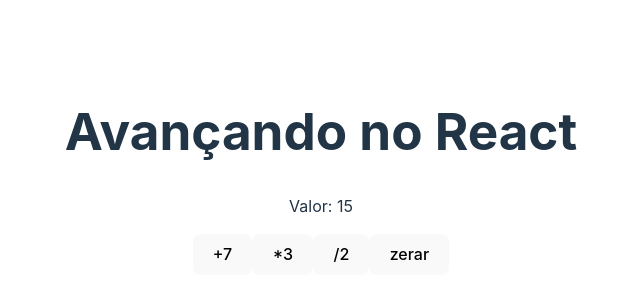
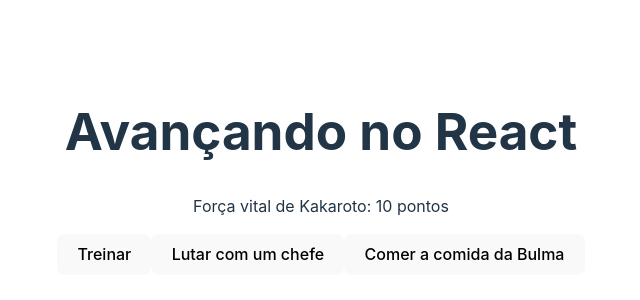
Before and after one commit to Guilherme2077/cursoDeReact, a React (Vite) app in the folder 03_AVANCANDO_EM_REACT/avancando/: page / in a window 1280 px wide. Shown: the part 228-528 px from the top of the page, without its empty margins (319-959 px from the left). Built offline with nearby package versions, Linux system fonts and the light colour scheme.

Commit message:
Brincando com React

```diff
--- a/03_AVANCANDO_EM_REACT/avancando/index.html
+++ b/03_AVANCANDO_EM_REACT/avancando/index.html
@@ -1,5 +1,5 @@
 <!DOCTYPE html>
-<html lang="en">
+<html lang="pt-br">
   <head>
     <meta charset="UTF-8" />
     <link rel="icon" type="image/svg+xml" href="/vite.svg" />
--- a/03_AVANCANDO_EM_REACT/avancando/src/components/ManageData.jsx
+++ b/03_AVANCANDO_EM_REACT/avancando/src/components/ManageData.jsx
@@ -1,21 +1,17 @@
-import {useState} from 'react'
+import {useState} from "react"
 
 const ManageData = () => {
 
-    let someData = 10
-
-    const [number, setNumber] = useState(15)
+  const [numero, setNumero] = useState(10)
 
   return (
-    <>
+
     <div>
-        <p>Valor: {number}</p>
-        <button onClick={() => setNumber(number + 7)}>+7</button>
-        <button onClick={() => setNumber(number * 3)}>*3</button>
-        <button onClick={() => setNumber(number / 2)}>/2</button>
-        <button onClick={() => setNumber(number == 0)}>zerar</button>
+      <p>Força vital de Kakaroto: {numero} pontos</p>
+      <button onClick={() => setNumero(3 + numero)}>Treinar</button>
+      <button onClick={() => setNumero(numero - 300)}>Lutar com um chefe</button>
+      <button onClick={() => setNumero(numero * 5)}>Comer a comida da Bulma</button>
     </div>
-    </>
   )
 }
 
```
